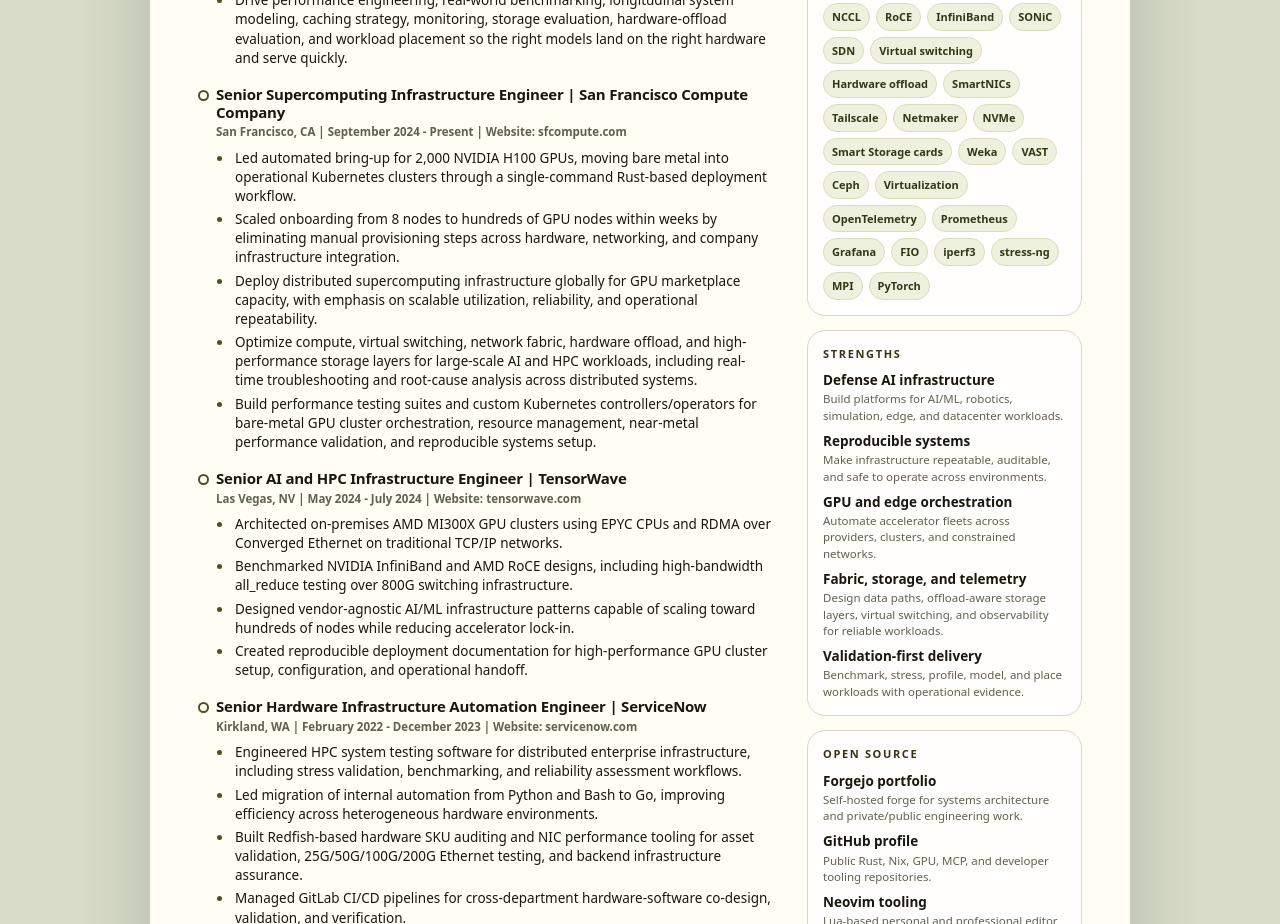
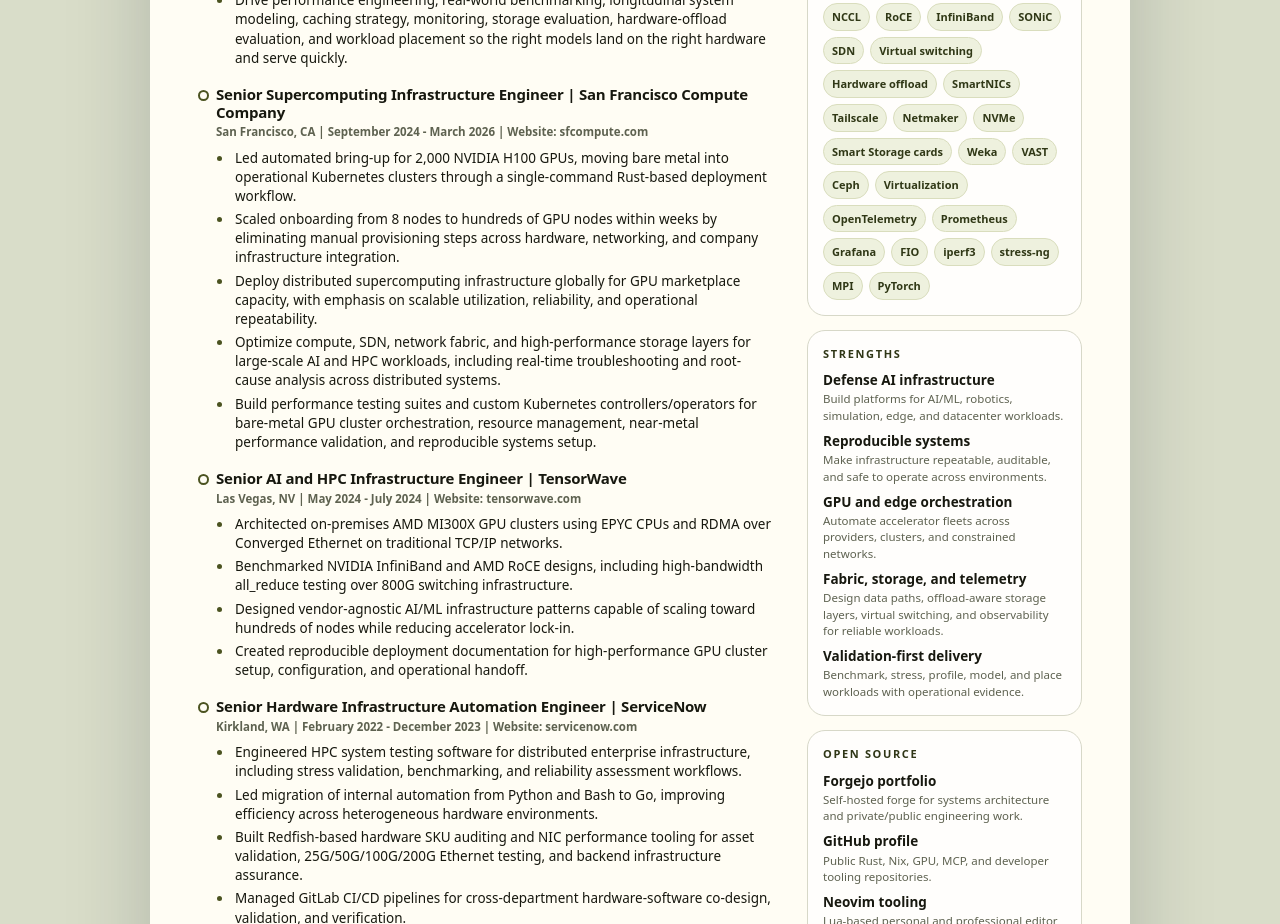
Before and after one commit to kennethdsheridan/resume, a plain HTML site: page index.html in a window 1280 px wide. Shown: the part 979-1903 px from the top of the page. Drawn offline with Linux system fonts and the light colour scheme.

Commit message:
Correct SF Compute role details

```diff
--- a/index.html
+++ b/index.html
@@ -622,12 +622,12 @@
 
             <div class="role">
               <h3>Senior Supercomputing Infrastructure Engineer | San Francisco Compute Company</h3>
-              <p class="meta">San Francisco, CA | September 2024 - Present | Website: <a href="https://sfcompute.com">sfcompute.com</a></p>
+              <p class="meta">San Francisco, CA | September 2024 - March 2026 | Website: <a href="https://sfcompute.com">sfcompute.com</a></p>
               <ul>
                 <li>Led automated bring-up for 2,000 NVIDIA H100 GPUs, moving bare metal into operational Kubernetes clusters through a single-command Rust-based deployment workflow.</li>
                 <li>Scaled onboarding from 8 nodes to hundreds of GPU nodes within weeks by eliminating manual provisioning steps across hardware, networking, and company infrastructure integration.</li>
                 <li>Deploy distributed supercomputing infrastructure globally for GPU marketplace capacity, with emphasis on scalable utilization, reliability, and operational repeatability.</li>
-                <li>Optimize compute, virtual switching, network fabric, hardware offload, and high-performance storage layers for large-scale AI and HPC workloads, including real-time troubleshooting and root-cause analysis across distributed systems.</li>
+                <li>Optimize compute, SDN, network fabric, and high-performance storage layers for large-scale AI and HPC workloads, including real-time troubleshooting and root-cause analysis across distributed systems.</li>
                 <li>Build performance testing suites and custom Kubernetes controllers/operators for bare-metal GPU cluster orchestration, resource management, near-metal performance validation, and reproducible systems setup.</li>
               </ul>
             </div>
```
Also changed, not shown: 1 other file.
